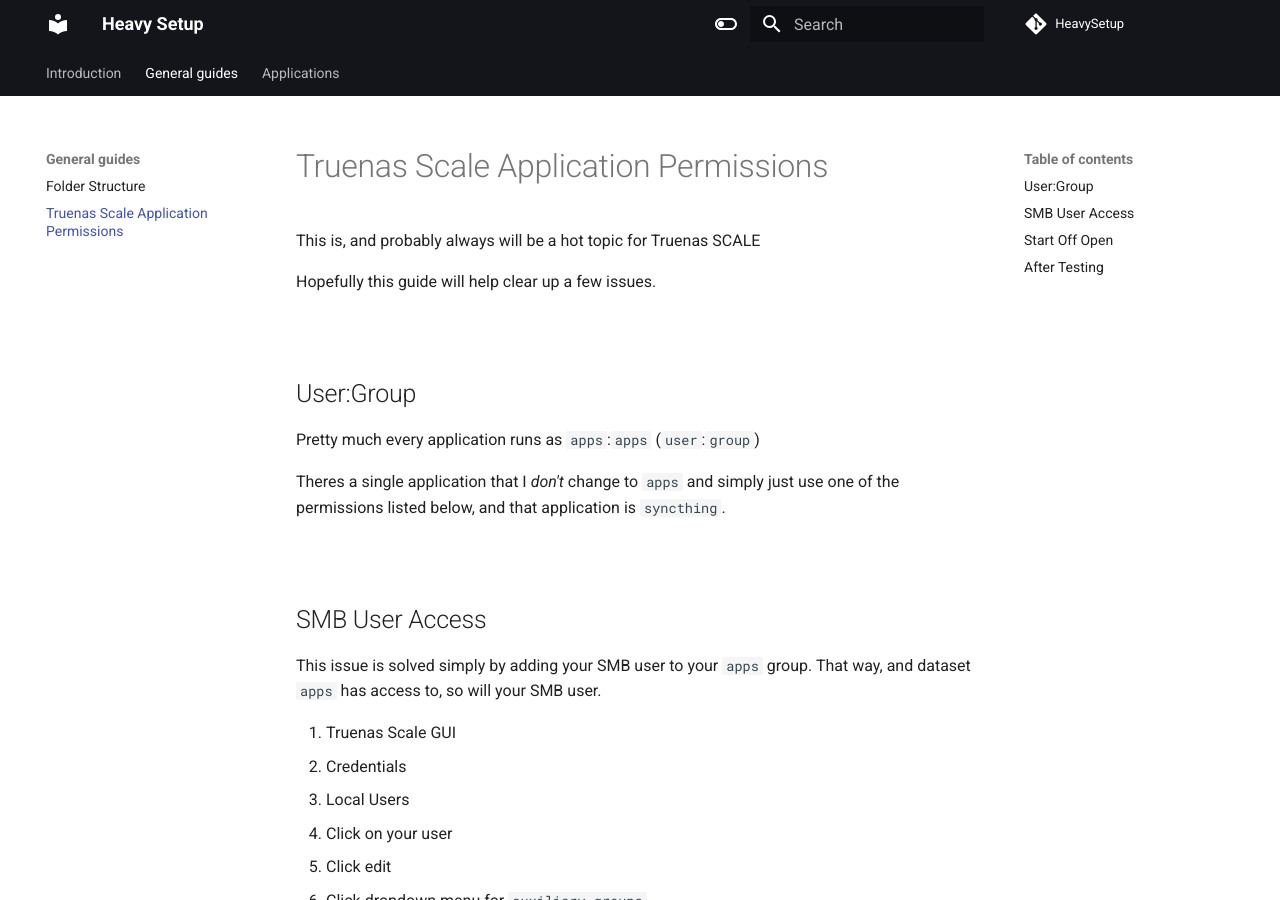
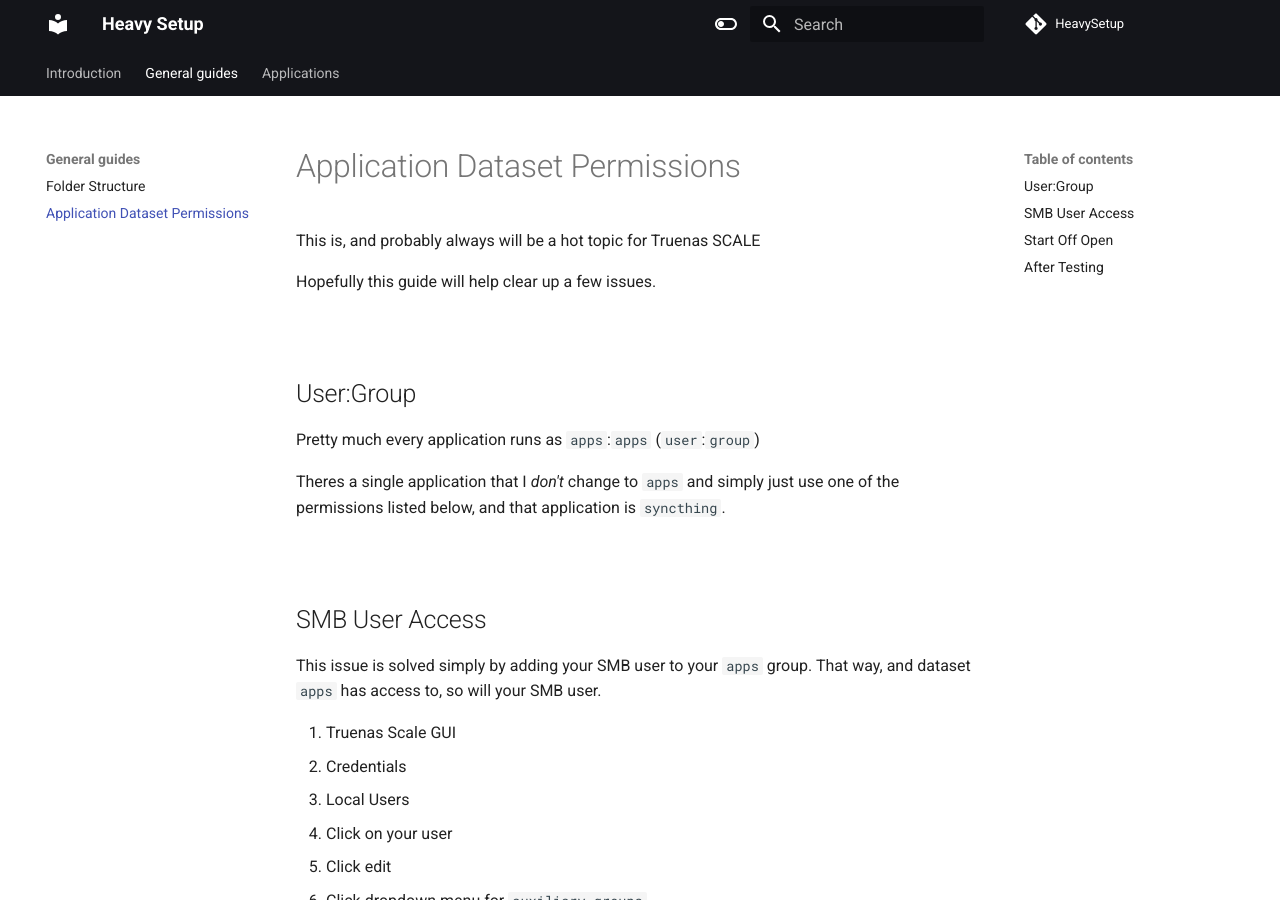
Before and after one commit to Heavybullets8/HeavySetup, an MkDocs documentation site: the page built from docs/general_guides/storage_permissions.md, in a window 1280 px wide and 900 px high. Built offline with MkDocs 1.6.1 and Material for MkDocs 9.7.7, drawn with Linux system fonts in a browser that asks for light colours; comment, search, counter and statistics services are not loaded.

```diff
--- a/docs/general_guides/storage_permissions.md
+++ b/docs/general_guides/storage_permissions.md
@@ -1,4 +1,4 @@
-# Truenas Scale Application Permissions
+# Application Dataset Permissions
 
 This is, and probably always will be a hot topic for Truenas SCALE
 
```
Also changed, not shown: docs/applications/tube-archivist/.pages.
